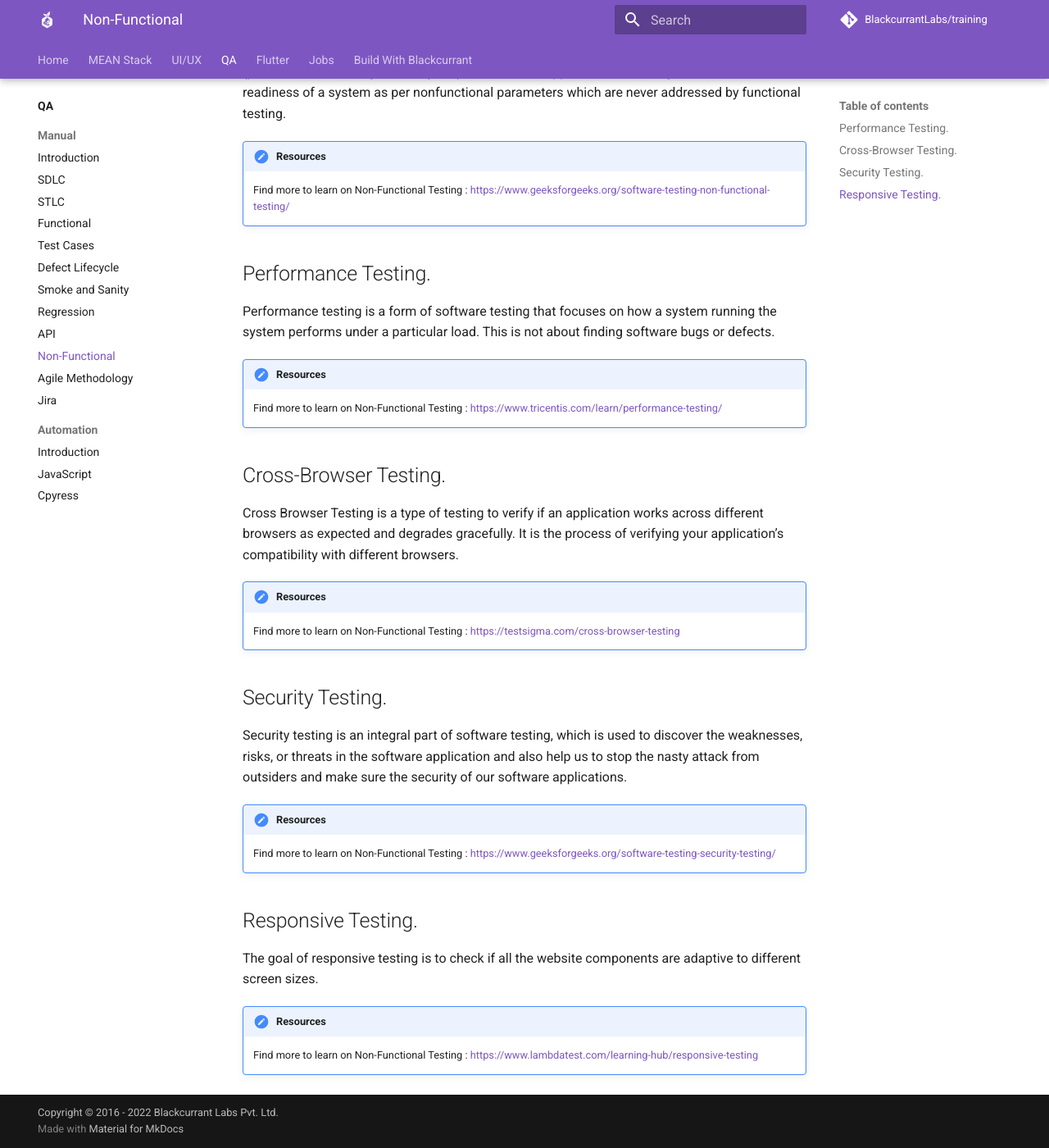
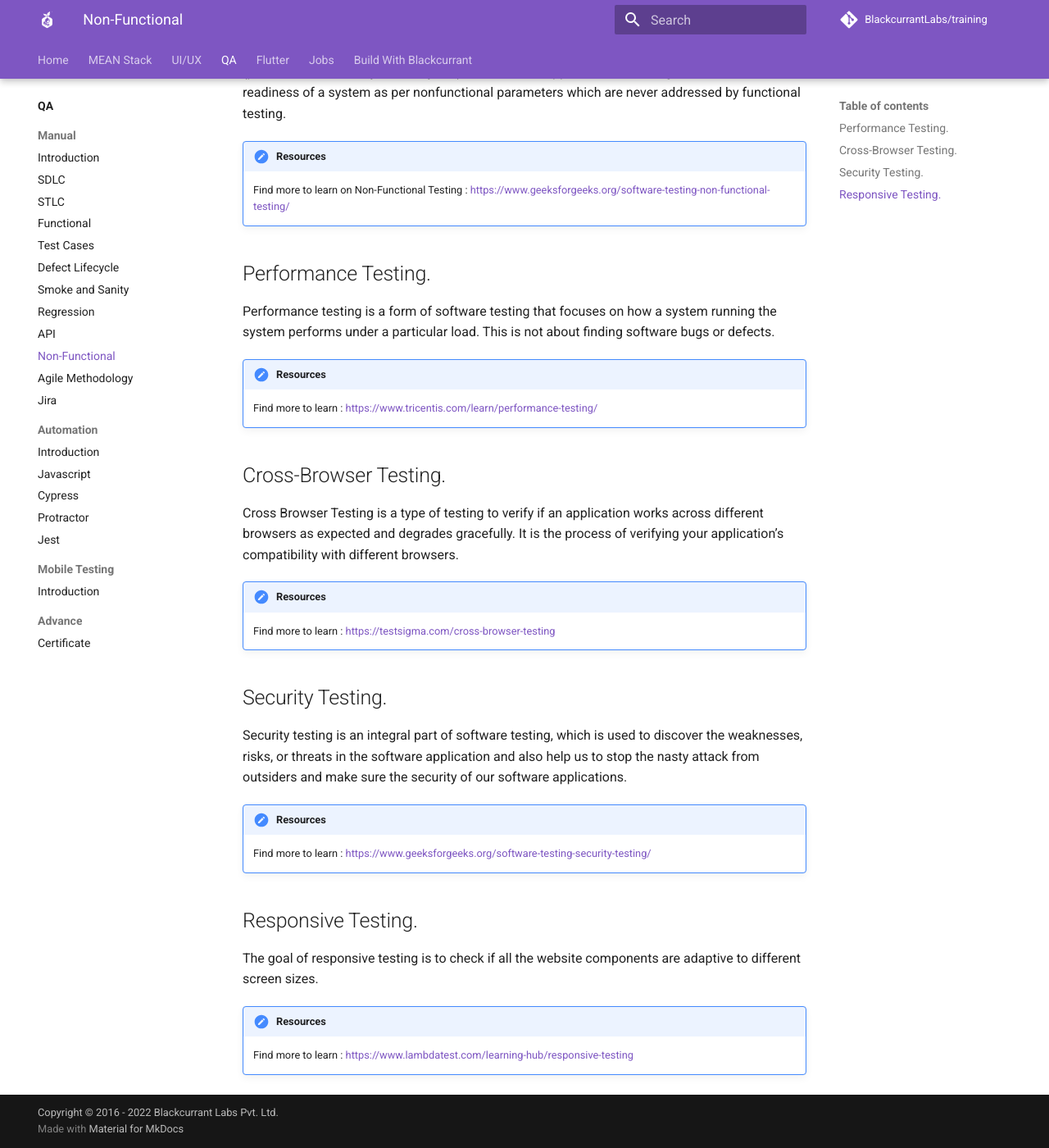
Before and after one commit to BlackcurrantLabs/training, an MkDocs documentation site: the page built from docs/QA/Manual/non-functional.md, in a window 1280 px wide and 1400 px high, scrolled down 517 px. Shown: the whole window at 82% size. Built offline with MkDocs 1.6.1 and Material for MkDocs 9.7.7, drawn with Linux system fonts in a browser that asks for light colours; comment, search, counter and statistics services are not loaded; grey boxes are pictures that could not be loaded.

Commit message:
Final Draft

```diff
--- a/docs/QA/Manual/non-functional.md
+++ b/docs/QA/Manual/non-functional.md
@@ -19,7 +19,7 @@ Performance testing is a form of software testing that focuses on how a system r
 
 
 !!! tldr "Resources"
-    Find more to learn on Non-Functional Testing : <a target="_blank" href="https://www.tricentis.com/learn/performance-testing/">https://www.tricentis.com/learn/performance-testing/</a>
+    Find more to learn : <a target="_blank" href="https://www.tricentis.com/learn/performance-testing/">https://www.tricentis.com/learn/performance-testing/</a>
 
 
 ## Cross-Browser Testing.
@@ -28,7 +28,7 @@ Cross Browser Testing is a type of testing to verify if an application works acr
 
 
 !!! tldr "Resources"
-    Find more to learn on Non-Functional Testing : <a target="_blank" href="https://testsigma.com/cross-browser-testing">https://testsigma.com/cross-browser-testing</a>
+    Find more to learn : <a target="_blank" href="https://testsigma.com/cross-browser-testing">https://testsigma.com/cross-browser-testing</a>
 
 
 ## Security Testing.
@@ -40,7 +40,7 @@ Security testing is an integral part of software testing, which is used to disco
 
 
 !!! tldr "Resources"
-    Find more to learn on Non-Functional Testing : <a target="_blank" href="https://www.geeksforgeeks.org/software-testing-security-testing/">https://www.geeksforgeeks.org/software-testing-security-testing/</a>
+    Find more to learn : <a target="_blank" href="https://www.geeksforgeeks.org/software-testing-security-testing/">https://www.geeksforgeeks.org/software-testing-security-testing/</a>
 
 
 ## Responsive Testing.
@@ -50,4 +50,4 @@ The goal of responsive testing is to check if all the website components are ada
 
 
 !!! tldr "Resources"
-    Find more to learn on Non-Functional Testing : <a target="_blank" href="https://www.lambdatest.com/learning-hub/responsive-testing">https://www.lambdatest.com/learning-hub/responsive-testing</a>
+    Find more to learn : <a target="_blank" href="https://www.lambdatest.com/learning-hub/responsive-testing">https://www.lambdatest.com/learning-hub/responsive-testing</a>
--- a/mkdocs.yml
+++ b/mkdocs.yml
@@ -43,7 +43,7 @@ nav:
     - Best Practices: UI/UX/principals.md
   - QA:
     - Introduction: QA/index.md
-    - Manual:
+    - Manual :
       - Introduction: QA/Manual/Introduction.md
       - SDLC: QA/Manual/sdlc.md
       - STLC : QA/Manual/stlc.md
@@ -58,9 +58,14 @@ nav:
       - Jira : QA/Manual/jira.md
     - Automation :
       - Introduction: QA/Automation/Introduction.md
-      - JavaScript : QA/Automation/javascript.md
-      - Cpyress : QA/Automation/Cypress.md
-
+      - Javascript : QA/Automation/javascript.md
+      - Cypress : QA/Automation/Cypress.md
+      - Protractor : QA/Automation/protractor.md
+      - Jest : QA/Automation/Jest.md
+    - Mobile Testing :
+      - Introduction : QA/Mobile/mobile.md
+    - Advance :
+      - Certificate : QA/Certificates/certificate.md
 
   - Flutter:
     - Introduction: Flutter/index.md
```
Also changed, not shown: docs/QA/Automation/Introduction.md (+1 -1 lines), docs/QA/Automation/Jest.md (added, +12 -0 lines), docs/QA/Automation/protractor.md (added, +8 -0 lines), docs/QA/Certificates/certificate.md (added, +38 -0 lines), docs/QA/Manual/agile.md (+1 -1 lines), docs/QA/Mobile/mobile.md (added, +14 -0 lines).
